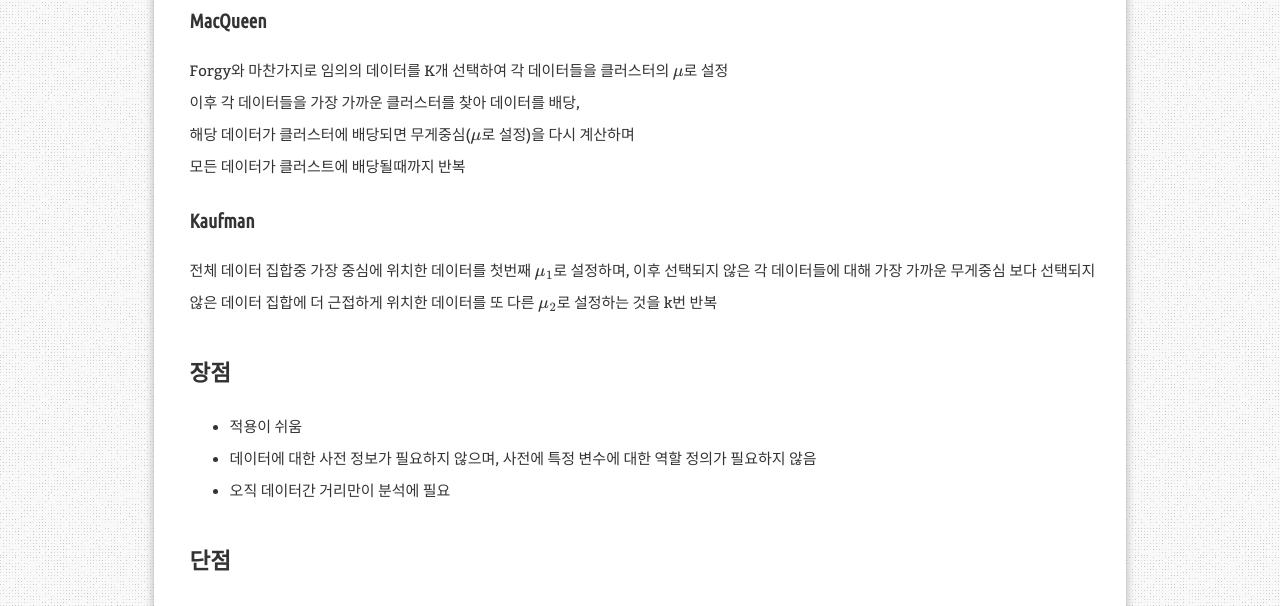
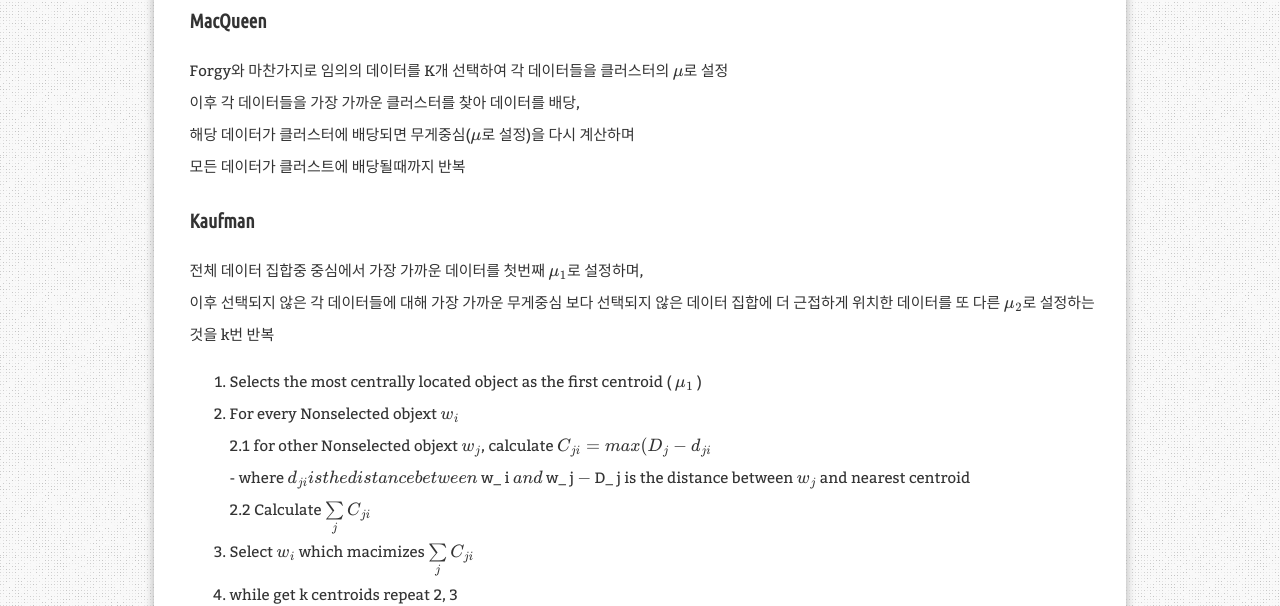
Before and after one commit to aristohyun/aristohyun.github.io, a Jekyll site: the page built from _posts/2021-07-09-KMEANS.md, in a window 1280 px wide and 1400 px high, scrolled down 3643 px. Shown: the top 606 px of the window. Built offline with Jekyll 4.4.1, drawn with Linux system fonts in a browser that asks for light colours; formulas are drawn with MathJax 3; comment, search, counter and statistics services are not loaded; some of the changed text lies outside the part shown; grey boxes are pictures that could not be loaded.

Commit message:
Update 2021-07-09-KMEANS.md

```diff
--- a/_posts/2021-07-09-KMEANS.md
+++ b/_posts/2021-07-09-KMEANS.md
@@ -116,16 +116,29 @@ Forgy와 마찬가지로 임의의 데이터를 K개 선택하여 각 데이터
 
 ### Kaufman
 
-전체 데이터 집합중 가장 중심에 위치한 데이터를 첫번째 $ \mu_ 1 $로 설정하며, 이후 선택되지 않은 각 데이터들에 대해 가장 가까운 무게중심 보다 선택되지 않은 데이터 집합에 더 근접하게 위치한 데이터를 또 다른 $ \mu_ 2 $로 설정하는 것을 k번 반복
+전체 데이터 집합중 중심에서 가장 가까운 데이터를 첫번째 $ \mu_ 1 $로 설정하며,
+이후 선택되지 않은 각 데이터들에 대해 가장 가까운 무게중심 보다 선택되지 않은 데이터 집합에 더 근접하게 위치한 데이터를 또 다른 $ \mu_ 2 $로 설정하는 것을 k번 반복
+
+1. Selects the most centrally located object as the first centroid ( $ \mu_ 1 $ )
+2. For every Nonselected objext $ w_ i $
+    2.1 for other Nonselected objext $ w_ j $, calculate $ C_ {ji} = max(D_ {j} - d_ {ji} $
+        - where $ d_ {ji} is the distance between $ w_ i $ and $ w_ j $
+        - $ D_ j is the distance between $w_ j $ and nearest centroid
+    2.2 Calculate $ \sum \limits_ {j}^{} C_ {ji} $
+3. Select $ w_ i $ which macimizes  $ \sum \limits_ {j}^{} C_ {ji} $
+4. while get k centroids repeat 2, 3
+
+![image](https://user-images.githubusercontent.com/32366711/125279474-f27a7d00-e34e-11eb-8195-1cdfb1d5f449.png)
 
 
-## 장점
+
+## K mean 장점
 
 - 적용이 쉬움
 - 데이터에 대한 사전 정보가 필요하지 않으며, 사전에 특정 변수에 대한 역할 정의가 필요하지 않음
 - 오직 데이터간 거리만이 분석에 필요
 
-## 단점
+## K mean 단점
 
 - 가중치와 적정 거리에 대한 정의가 필요
 - 거리를 정의하는 것과 가중치를 결정하는 것이 어려움
```
